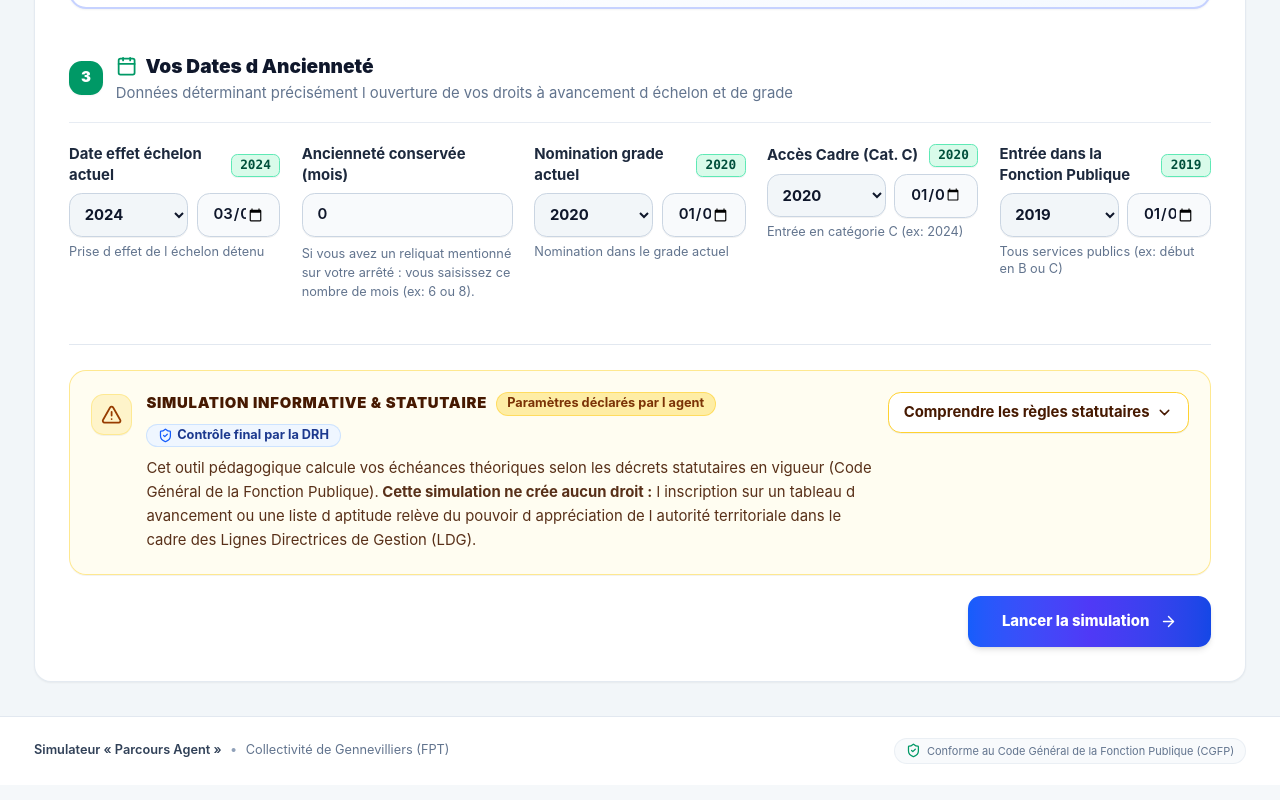
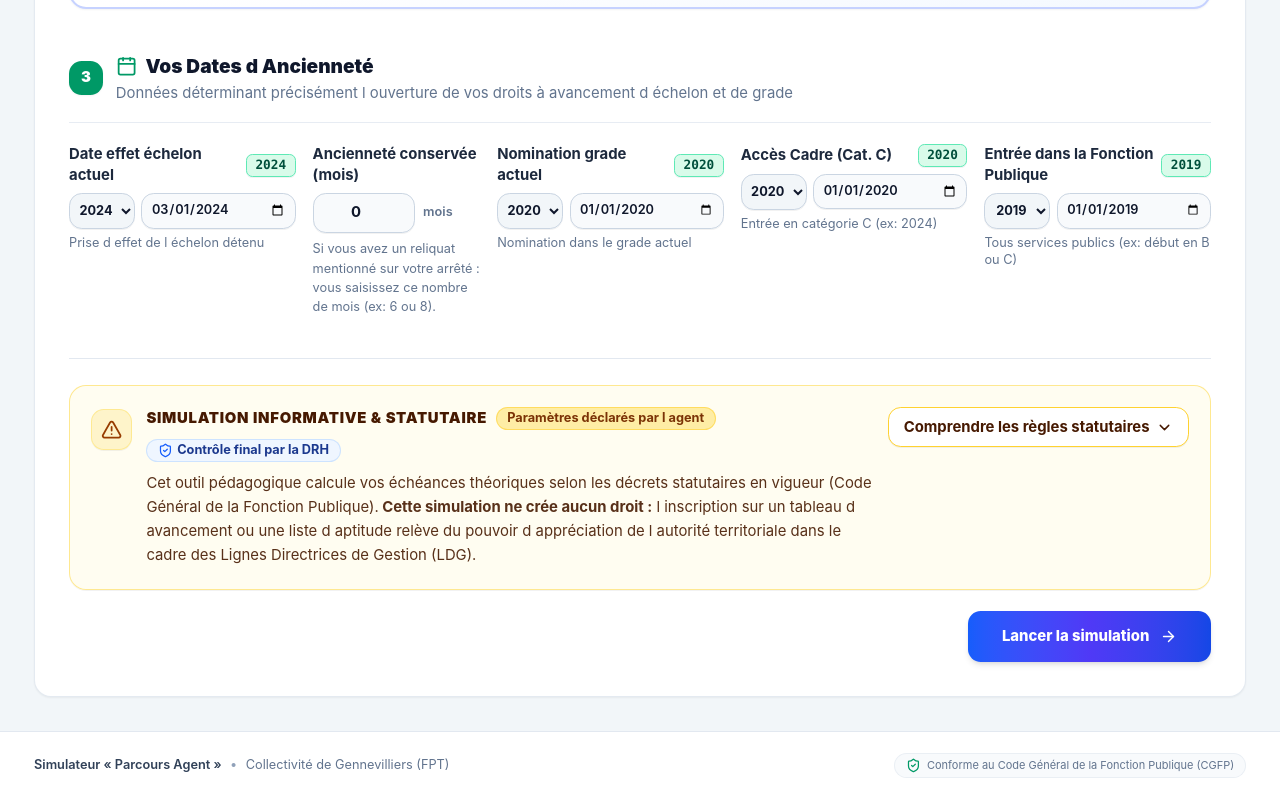
Before and after one commit to Nikkoola22/bolt, a React (Vite) app: page / in a window 1280 px wide. Shown: the part 1189-1989 px from the top of the page. Built offline with nearby package versions, Linux system fonts and the light colour scheme.

Commit message:
fix(ui): reduce year selector and ancienneté conservée width to ensure full date visibility

```diff
--- a/src/components/AgentIntakeView.tsx
+++ b/src/components/AgentIntakeView.tsx
@@ -469,7 +469,7 @@ export const AgentIntakeView: React.FC<AgentIntakeViewProps> = ({
             </div>
           </div>
 
-          <div className="mt-5 grid grid-cols-1 sm:grid-cols-2 lg:grid-cols-3 xl:grid-cols-5 gap-4 sm:gap-5 text-sm">
+          <div className="mt-5 grid grid-cols-1 sm:grid-cols-2 lg:grid-cols-3 xl:grid-cols-[1.15fr_0.85fr_1.15fr_1.15fr_1.15fr] gap-3.5 sm:gap-4 text-sm">
             <DateFieldWithYear
               label="Date effet échelon actuel"
               value={formData.dateEffetEchelonActuel}
@@ -484,14 +484,17 @@ export const AgentIntakeView: React.FC<AgentIntakeViewProps> = ({
               <div className="flex items-center justify-between mb-1.5">
                 <label className="block font-bold text-slate-800 text-sm">Ancienneté conservée (mois)</label>
               </div>
+              <div className="flex items-center gap-2">
                 <input
                   type="number"
                   min="0"
                   max="36"
                   value={formData.ancienneteConserveeMois}
                   onChange={(e) => setFormData({ ...formData, ancienneteConserveeMois: Number(e.target.value) })}
-                className="w-full bg-slate-50/90 border border-slate-300 rounded-xl px-3.5 py-2.5 text-slate-900 font-semibold text-sm focus:bg-white focus:ring-2 focus:ring-emerald-500/20 focus:border-emerald-500 transition-all shadow-2xs"
+                  className="w-20 sm:w-24 bg-slate-50/90 border border-slate-300 rounded-xl px-2.5 py-2 text-slate-900 font-bold text-sm text-center focus:bg-white focus:ring-2 focus:ring-emerald-500/20 focus:border-emerald-500 transition-all shadow-2xs"
                 />
+                <span className="text-xs text-slate-500 font-semibold">mois</span>
+              </div>
               <span className="text-xs text-slate-500 mt-1.5 block leading-normal">
                 Si vous avez un reliquat mentionné sur votre arrêté : vous saisissez ce nombre de mois (ex: 6 ou 8).
               </span>
--- a/src/components/DateFieldWithYear.tsx
+++ b/src/components/DateFieldWithYear.tsx
@@ -56,24 +56,24 @@ export const DateFieldWithYear: React.FC<DateFieldWithYearProps> = ({
         </div>
       </div>
 
-      <div className="flex items-center gap-2">
-        {/* Sélecteur direct d'année (ex: 1998 en 1 clic) */}
-        <div className="w-24 sm:w-28 shrink-0">
+      <div className="flex items-center gap-1.5">
+        {/* Sélecteur compact d'année (ex: 1998) */}
+        <div className="w-[66px] shrink-0">
           <select
             value={currentYear}
             onChange={(e) => handleYearChange(e.target.value)}
-            className="w-full bg-slate-100/90 hover:bg-slate-100 border border-slate-300 font-bold rounded-xl px-2.5 py-2.5 text-slate-900 text-sm focus:bg-white focus:ring-2 focus:ring-emerald-500/20 focus:border-emerald-500 transition-all cursor-pointer shadow-2xs"
+            className="w-full bg-slate-100/90 hover:bg-slate-100 border border-slate-300 font-bold rounded-xl px-1 py-2 text-slate-900 text-xs sm:text-xs focus:bg-white focus:ring-2 focus:ring-emerald-500/20 focus:border-emerald-500 transition-all cursor-pointer shadow-2xs text-center"
             title={`Choisir l'année pour : ${label}`}
           >
             {yearsList.map((y) => (
               <option key={y} value={String(y)}>
-                {y} {y === 1998 ? "★ 1998" : ""}
+                {y}
               </option>
             ))}
           </select>
         </div>
 
-        {/* Datepicker HTML standard */}
+        {/* Datepicker HTML standard visible en entier */}
         <div className="flex-1 min-w-0">
           <input
             type="date"
@@ -81,7 +81,7 @@ export const DateFieldWithYear: React.FC<DateFieldWithYearProps> = ({
             max={`${maxYear}-12-31`}
             value={value}
             onChange={(e) => onChange(e.target.value)}
-            className="w-full bg-slate-50/90 border border-slate-300 rounded-xl px-3.5 py-2.5 text-slate-900 font-semibold text-sm focus:bg-white focus:ring-2 focus:ring-emerald-500/20 focus:border-emerald-500 transition-all shadow-2xs"
+            className="w-full min-w-0 bg-slate-50/90 border border-slate-300 rounded-xl px-2 py-2 text-slate-900 font-semibold text-xs sm:text-xs focus:bg-white focus:ring-2 focus:ring-emerald-500/20 focus:border-emerald-500 transition-all shadow-2xs"
             required={required}
           />
         </div>
--- a/src/components/ProfileEditModal.tsx
+++ b/src/components/ProfileEditModal.tsx
@@ -216,14 +216,17 @@ export const ProfileEditModal: React.FC<ProfileEditModalProps> = ({
 
             <div>
               <label className="block font-semibold text-slate-700 mb-1">Ancienneté conservée (mois)</label>
+              <div className="flex items-center gap-2">
                 <input
                   type="number"
                   min="0"
                   max="36"
                   value={form.ancienneteConserveeMois}
                   onChange={(e) => setForm({ ...form, ancienneteConserveeMois: Number(e.target.value) })}
-                className="w-full bg-slate-50 border border-slate-300 rounded-lg px-3 py-1.5 focus:bg-white focus:ring-2 focus:ring-indigo-500"
+                  className="w-20 sm:w-24 bg-slate-50 border border-slate-300 rounded-lg px-2.5 py-1.5 font-bold text-sm text-center focus:bg-white focus:ring-2 focus:ring-indigo-500"
                 />
+                <span className="text-xs text-slate-500 font-semibold">mois</span>
+              </div>
               <span className="text-xs text-slate-500 mt-1 block">
                 Si vous avez un reliquat mentionné sur votre arrêté : vous saisissez ce nombre de mois (ex: 6 ou 8).
               </span>
```
Lines whose indentation alone changed are shown as unchanged.
